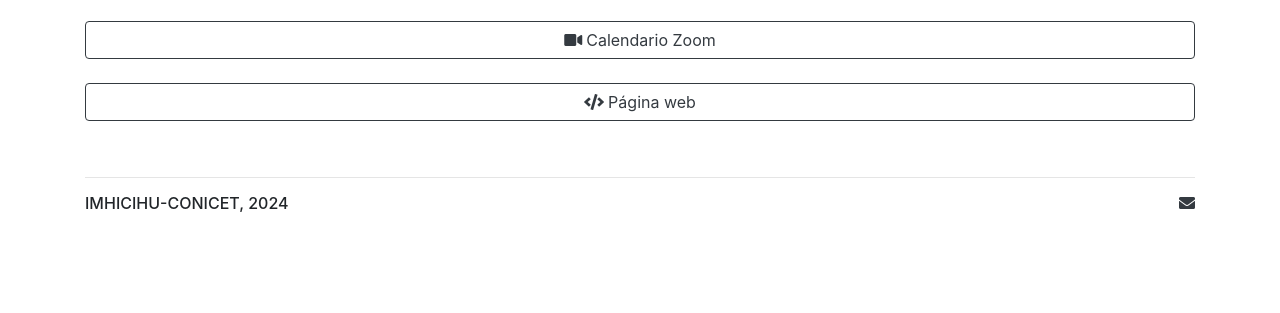
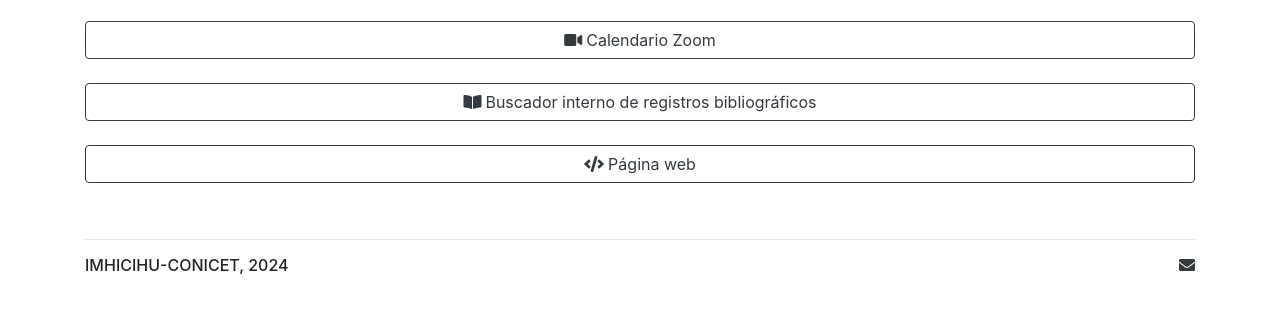
Before and after one commit to imhicihu/Enlaces, a plain HTML site: page index.html in a window 1280 px wide. Shown: the part 295-608 px from the top of the page. Drawn offline with nearby package versions, Linux system fonts and the light colour scheme.

Commit message:
Buscador bibliográfico added

```diff
--- a/index.html
+++ b/index.html
@@ -58,6 +58,8 @@
   <br>
   <a href="https://imhicihu-zoom.surge.sh/" class="btn btn-outline-dark btn-block" role="button" target="_blank"><i class="fa fa-video">&nbsp;</i>Calendario Zoom</a>
   <br>
+  <a href="https://biblio-searcher.surge.sh/" class="btn btn-outline-dark btn-block" role="button" target="_blank"><i class="fa fa-book-open">&nbsp;</i>Buscador interno de registros bibliográficos</a>
+  <br>
   <a href="http://www.imhicihu-conicet.gob.ar/" class="btn btn-outline-dark btn-block" role="button" target="_blank"><i class="fa fa-code">&nbsp;</i>Página web</a>
 </div>
         <!--------------------Footer---------------------------->
```
